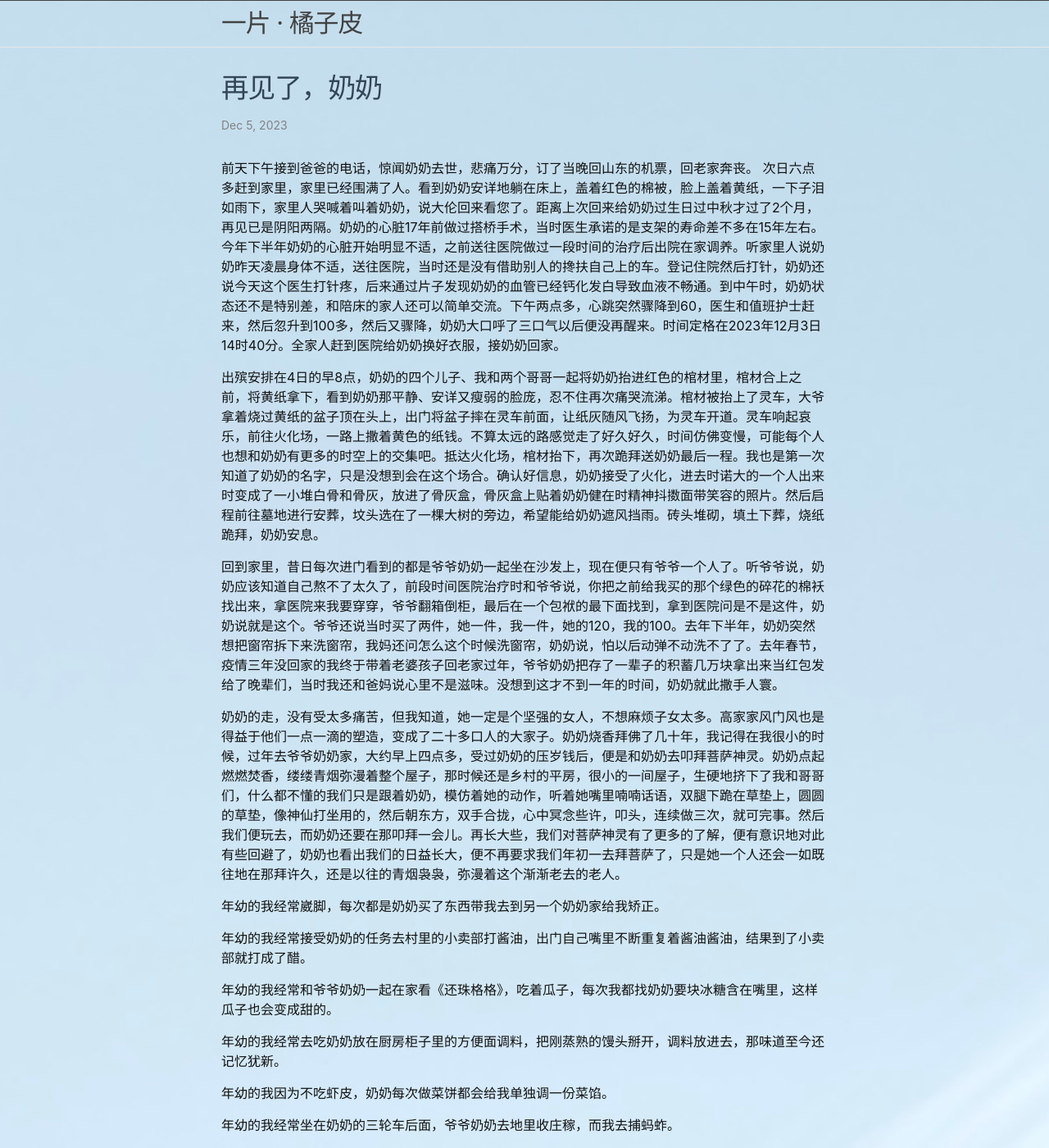
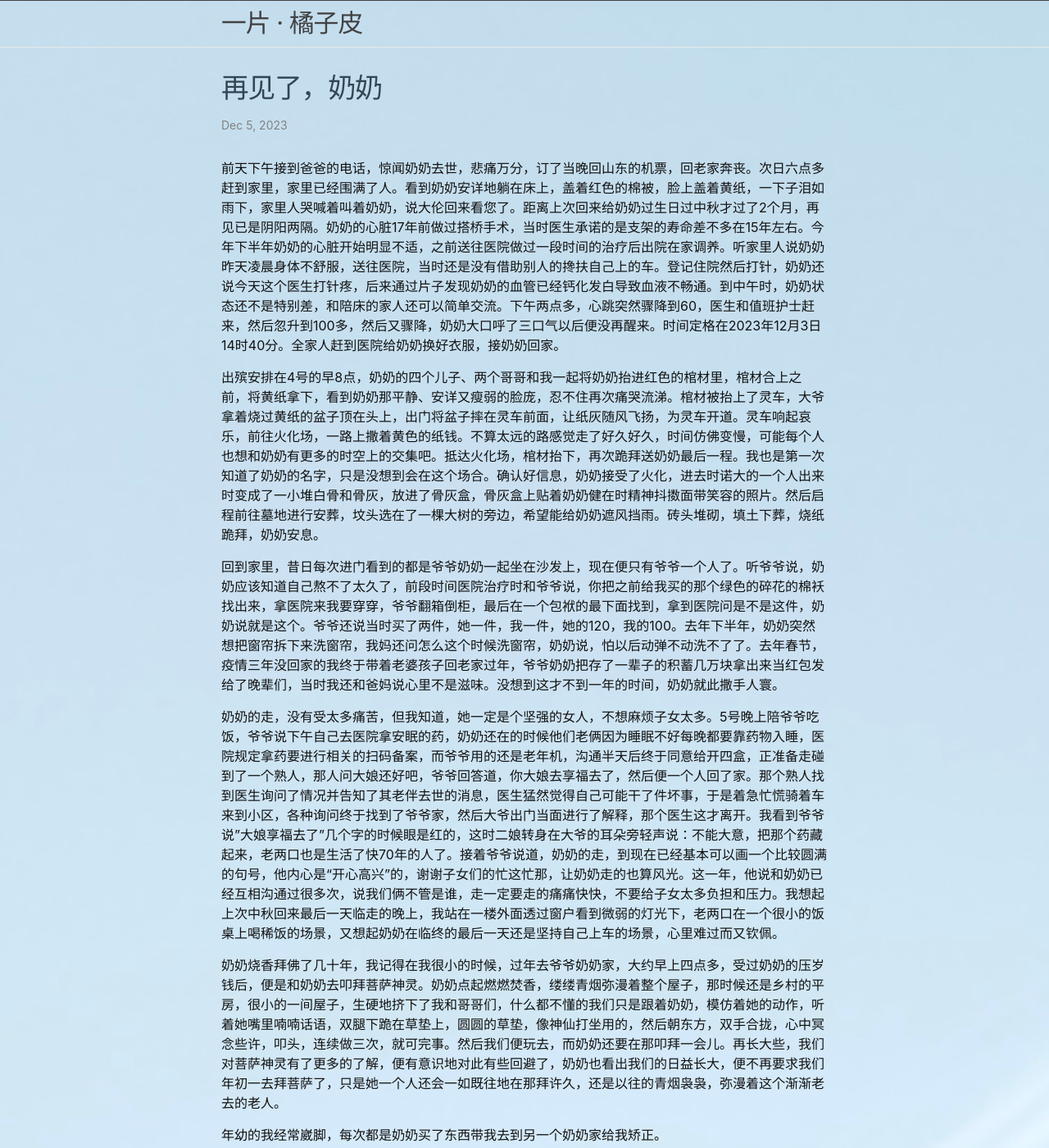
Before and after one commit to gallenvara/gallenvara.github.io, a Jekyll site: the page built from _posts/2023-12-05-再见了，我的奶奶.markdown, in a window 1280 px wide and 1400 px high. Shown: the whole window at 82% size. Built offline with Jekyll 4.4.1, drawn with Linux system fonts in a browser that asks for light colours.

Commit message:
Update 2023-12-05-再见了，我的奶奶.markdown

```diff
--- a/_posts/2023-12-05-再见了，我的奶奶.markdown
+++ b/_posts/2023-12-05-再见了，我的奶奶.markdown
@@ -2,35 +2,26 @@
 layout: post
 title: 再见了，奶奶
 ---
-前天下午接到爸爸的电话，惊闻奶奶去世，悲痛万分，订了当晚回山东的机票，回老家奔丧。
-次日六点多赶到家里，家里已经围满了人。看到奶奶安详地躺在床上，盖着红色的棉被，脸上盖着黄纸，一下子泪如雨下，家里人哭喊着叫着奶奶，说大伦回来看您了。距离上次回来给奶奶过生日过中秋才过了2个月，再见已是阴阳两隔。奶奶的心脏17年前做过搭桥手术，当时医生承诺的是支架的寿命差不多在15年左右。今年下半年奶奶的心脏开始明显不适，之前送往医院做过一段时间的治疗后出院在家调养。听家里人说奶奶昨天凌晨身体不适，送往医院，当时还是没有借助别人的搀扶自己上的车。登记住院然后打针，奶奶还说今天这个医生打针疼，后来通过片子发现奶奶的血管已经钙化发白导致血液不畅通。到中午时，奶奶状态还不是特别差，和陪床的家人还可以简单交流。下午两点多，心跳突然骤降到60，医生和值班护士赶来，然后忽升到100多，然后又骤降，奶奶大口呼了三口气以后便没再醒来。时间定格在2023年12月3日14时40分。全家人赶到医院给奶奶换好衣服，接奶奶回家。
+前天下午接到爸爸的电话，惊闻奶奶去世，悲痛万分，订了当晚回山东的机票，回老家奔丧。次日六点多赶到家里，家里已经围满了人。看到奶奶安详地躺在床上，盖着红色的棉被，脸上盖着黄纸，一下子泪如雨下，家里人哭喊着叫着奶奶，说大伦回来看您了。距离上次回来给奶奶过生日过中秋才过了2个月，再见已是阴阳两隔。奶奶的心脏17年前做过搭桥手术，当时医生承诺的是支架的寿命差不多在15年左右。今年下半年奶奶的心脏开始明显不适，之前送往医院做过一段时间的治疗后出院在家调养。听家里人说奶奶昨天凌晨身体不舒服，送往医院，当时还是没有借助别人的搀扶自己上的车。登记住院然后打针，奶奶还说今天这个医生打针疼，后来通过片子发现奶奶的血管已经钙化发白导致血液不畅通。到中午时，奶奶状态还不是特别差，和陪床的家人还可以简单交流。下午两点多，心跳突然骤降到60，医生和值班护士赶来，然后忽升到100多，然后又骤降，奶奶大口呼了三口气以后便没再醒来。时间定格在2023年12月3日14时40分。全家人赶到医院给奶奶换好衣服，接奶奶回家。
 
-出殡安排在4日的早8点，奶奶的四个儿子、我和两个哥哥一起将奶奶抬进红色的棺材里，棺材合上之前，将黄纸拿下，看到奶奶那平静、安详又瘦弱的脸庞，忍不住再次痛哭流涕。棺材被抬上了灵车，大爷拿着烧过黄纸的盆子顶在头上，出门将盆子摔在灵车前面，让纸灰随风飞扬，为灵车开道。灵车响起哀乐，前往火化场，一路上撒着黄色的纸钱。不算太远的路感觉走了好久好久，时间仿佛变慢，可能每个人也想和奶奶有更多的时空上的交集吧。抵达火化场，棺材抬下，再次跪拜送奶奶最后一程。我也是第一次知道了奶奶的名字，只是没想到会在这个场合。确认好信息，奶奶接受了火化，进去时诺大的一个人出来时变成了一小堆白骨和骨灰，放进了骨灰盒，骨灰盒上贴着奶奶健在时精神抖擞面带笑容的照片。然后启程前往墓地进行安葬，坟头选在了一棵大树的旁边，希望能给奶奶遮风挡雨。砖头堆砌，填土下葬，烧纸跪拜，奶奶安息。
+出殡安排在4号的早8点，奶奶的四个儿子、两个哥哥和我一起将奶奶抬进红色的棺材里，棺材合上之前，将黄纸拿下，看到奶奶那平静、安详又瘦弱的脸庞，忍不住再次痛哭流涕。棺材被抬上了灵车，大爷拿着烧过黄纸的盆子顶在头上，出门将盆子摔在灵车前面，让纸灰随风飞扬，为灵车开道。灵车响起哀乐，前往火化场，一路上撒着黄色的纸钱。不算太远的路感觉走了好久好久，时间仿佛变慢，可能每个人也想和奶奶有更多的时空上的交集吧。抵达火化场，棺材抬下，再次跪拜送奶奶最后一程。我也是第一次知道了奶奶的名字，只是没想到会在这个场合。确认好信息，奶奶接受了火化，进去时诺大的一个人出来时变成了一小堆白骨和骨灰，放进了骨灰盒，骨灰盒上贴着奶奶健在时精神抖擞面带笑容的照片。然后启程前往墓地进行安葬，坟头选在了一棵大树的旁边，希望能给奶奶遮风挡雨。砖头堆砌，填土下葬，烧纸跪拜，奶奶安息。
 
 回到家里，昔日每次进门看到的都是爷爷奶奶一起坐在沙发上，现在便只有爷爷一个人了。听爷爷说，奶奶应该知道自己熬不了太久了，前段时间医院治疗时和爷爷说，你把之前给我买的那个绿色的碎花的棉袄找出来，拿医院来我要穿穿，爷爷翻箱倒柜，最后在一个包袱的最下面找到，拿到医院问是不是这件，奶奶说就是这个。爷爷还说当时买了两件，她一件，我一件，她的120，我的100。去年下半年，奶奶突然想把窗帘拆下来洗窗帘，我妈还问怎么这个时候洗窗帘，奶奶说，怕以后动弹不动洗不了了。去年春节，疫情三年没回家的我终于带着老婆孩子回老家过年，爷爷奶奶把存了一辈子的积蓄几万块拿出来当红包发给了晚辈们，当时我还和爸妈说心里不是滋味。没想到这才不到一年的时间，奶奶就此撒手人寰。
 
-奶奶的走，没有受太多痛苦，但我知道，她一定是个坚强的女人，不想麻烦子女太多。高家家风门风也是得益于他们一点一滴的塑造，变成了二十多口人的大家子。奶奶烧香拜佛了几十年，我记得在我很小的时候，过年去爷爷奶奶家，大约早上四点多，受过奶奶的压岁钱后，便是和奶奶去叩拜菩萨神灵。奶奶点起燃燃焚香，缕缕青烟弥漫着整个屋子，那时候还是乡村的平房，很小的一间屋子，生硬地挤下了我和哥哥们，什么都不懂的我们只是跟着奶奶，模仿着她的动作，听着她嘴里喃喃话语，双腿下跪在草垫上，圆圆的草垫，像神仙打坐用的，然后朝东方，双手合拢，心中冥念些许，叩头，连续做三次，就可完事。然后我们便玩去，而奶奶还要在那叩拜一会儿。再长大些，我们对菩萨神灵有了更多的了解，便有意识地对此有些回避了，奶奶也看出我们的日益长大，便不再要求我们年初一去拜菩萨了，只是她一个人还会一如既往地在那拜许久，还是以往的青烟袅袅，弥漫着这个渐渐老去的老人。
+奶奶的走，没有受太多痛苦，但我知道，她一定是个坚强的女人，不想麻烦子女太多。5号晚上陪爷爷吃饭，爷爷说下午自己去医院拿安眠的药，奶奶还在的时候他们老俩因为睡眠不好每晚都要靠药物入睡，医院规定拿药要进行相关的扫码备案，而爷爷用的还是老年机，沟通半天后终于同意给开四盒，正准备走碰到了一个熟人，那人问大娘还好吧，爷爷回答道，你大娘去享福去了，然后便一个人回了家。那个熟人找到医生询问了情况并告知了其老伴去世的消息，医生猛然觉得自己可能干了件坏事，于是着急忙慌骑着车来到小区，各种询问终于找到了爷爷家，然后大爷出门当面进行了解释，那个医生这才离开。我看到爷爷说"大娘享福去了"几个字的时候眼是红的，这时二娘转身在大爷的耳朵旁轻声说：不能大意，把那个药藏起来，老两口也是生活了快70年的人了。接着爷爷说道，奶奶的走，到现在已经基本可以画一个比较圆满的句号，他内心是“开心高兴”的，谢谢子女们的忙这忙那，让奶奶走的也算风光。这一年，他说和奶奶已经互相沟通过很多次，说我们俩不管是谁，走一定要走的痛痛快快，不要给子女太多负担和压力。我想起上次中秋回来最后一天临走的晚上，我站在一楼外面透过窗户看到微弱的灯光下，老两口在一个很小的饭桌上喝稀饭的场景，又想起奶奶在临终的最后一天还是坚持自己上车的场景，心里难过而又钦佩。
+
+奶奶烧香拜佛了几十年，我记得在我很小的时候，过年去爷爷奶奶家，大约早上四点多，受过奶奶的压岁钱后，便是和奶奶去叩拜菩萨神灵。奶奶点起燃燃焚香，缕缕青烟弥漫着整个屋子，那时候还是乡村的平房，很小的一间屋子，生硬地挤下了我和哥哥们，什么都不懂的我们只是跟着奶奶，模仿着她的动作，听着她嘴里喃喃话语，双腿下跪在草垫上，圆圆的草垫，像神仙打坐用的，然后朝东方，双手合拢，心中冥念些许，叩头，连续做三次，就可完事。然后我们便玩去，而奶奶还要在那叩拜一会儿。再长大些，我们对菩萨神灵有了更多的了解，便有意识地对此有些回避了，奶奶也看出我们的日益长大，便不再要求我们年初一去拜菩萨了，只是她一个人还会一如既往地在那拜许久，还是以往的青烟袅袅，弥漫着这个渐渐老去的老人。
 
 年幼的我经常崴脚，每次都是奶奶买了东西带我去到另一个奶奶家给我矫正。
-
 年幼的我经常接受奶奶的任务去村里的小卖部打酱油，出门自己嘴里不断重复着酱油酱油，结果到了小卖部就打成了醋。
-
 年幼的我经常和爷爷奶奶一起在家看《还珠格格》，吃着瓜子，每次我都找奶奶要块冰糖含在嘴里，这样瓜子也会变成甜的。
-
 年幼的我经常去吃奶奶放在厨房柜子里的方便面调料，把刚蒸熟的馒头掰开，调料放进去，那味道至今还记忆犹新。
-
 年幼的我因为不吃虾皮，奶奶每次做菜饼都会给我单独调一份菜馅。
-
 年幼的我经常坐在奶奶的三轮车后面，爷爷奶奶去地里收庄稼，而我去捕蚂蚱。
-
 年幼的我经常玩扔沙包，每次都是奶奶用布和沙子给我缝的。
-
 年幼的我经常和哥哥踢球把邻居家的玻璃不小心踢碎，每次都是奶奶去到邻居家里给赔不是。
-
 年幼的我经常觉得奶奶偏心，因为每次和哥哥们打闹，奶奶都说我，但当我大点堂妹和我打闹时，发现奶奶便开始说堂妹了。
-
 年幼的我经常带爷爷奶奶去书店，拿着爷爷奶奶的压岁钱买书，教他们坐公交，教他们坐电梯。
-
 ......
 
 年幼的我经常盼望着自己能快点长大，现在我已不再年幼，而奶奶也已经不在了。奶奶，一路走好。
```
